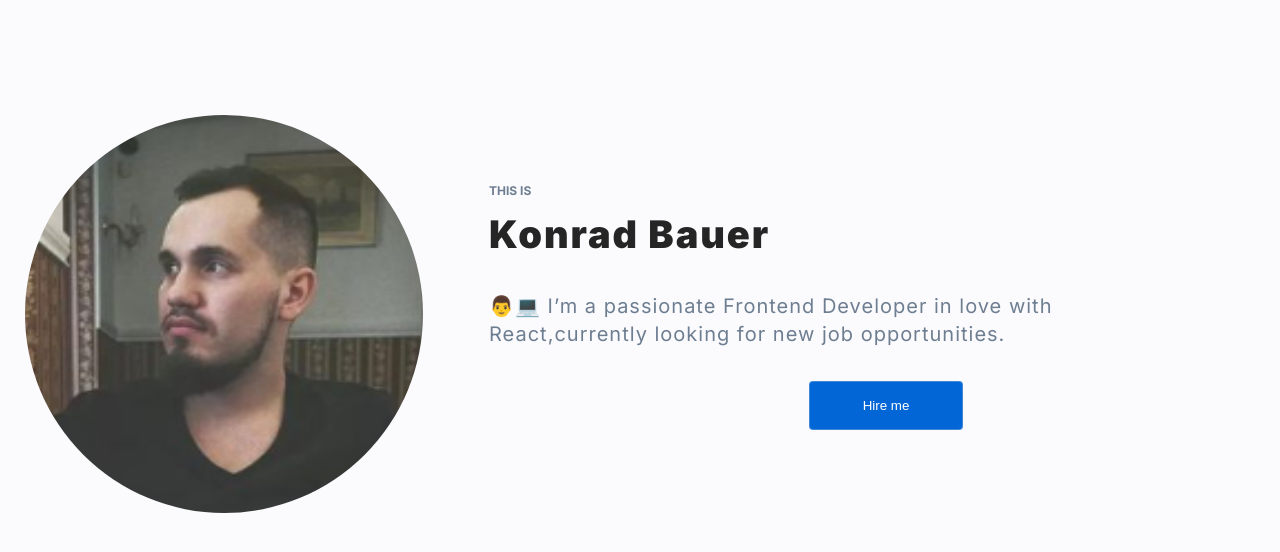
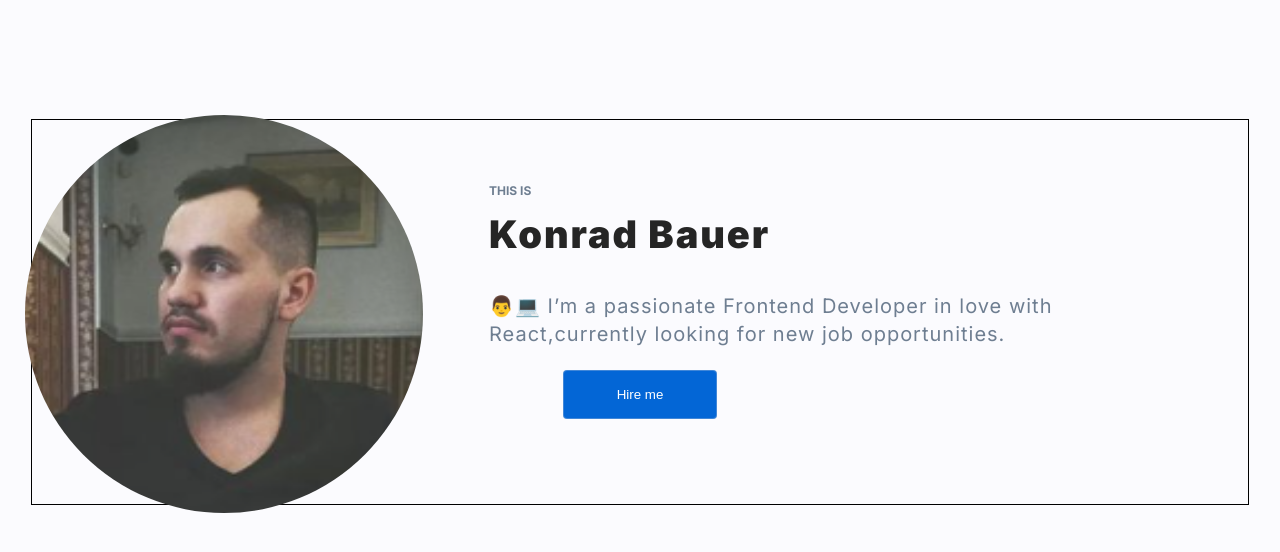
Before and after one commit to KonradBauer/personal-homepage, a React (Create React App) app: page / in a window 1280 px wide. Shown: the top 552 px of the page. Built offline with nearby package versions, Linux system fonts and the light colour scheme.

Commit message:
added margin: auto to ButtonHireMe

```diff
--- a/src/Header/styled.js
+++ b/src/Header/styled.js
@@ -5,6 +5,7 @@ export const Header = styled.div`
   height: 384px;
   margin: auto;
   margin-top: 119px;
+  border: solid 1px black;
 `;
 
 export const Photo = styled.img`
@@ -62,14 +63,14 @@ export const AboutMe = styled.text`
 `;
 
 export const ButtonHireMe = styled.button`
-  box-sizing: border-box;
   display: flex;
   flex-direction: row;
   justify-content: center;
   align-items: center;
   padding: 12px 16px;
   gap: 16px;
-  position: absolute;
+  margin: auto;
+  margin-top: 250px;
   width: 154px;
   height: 49px;
   left: 809px;
```
